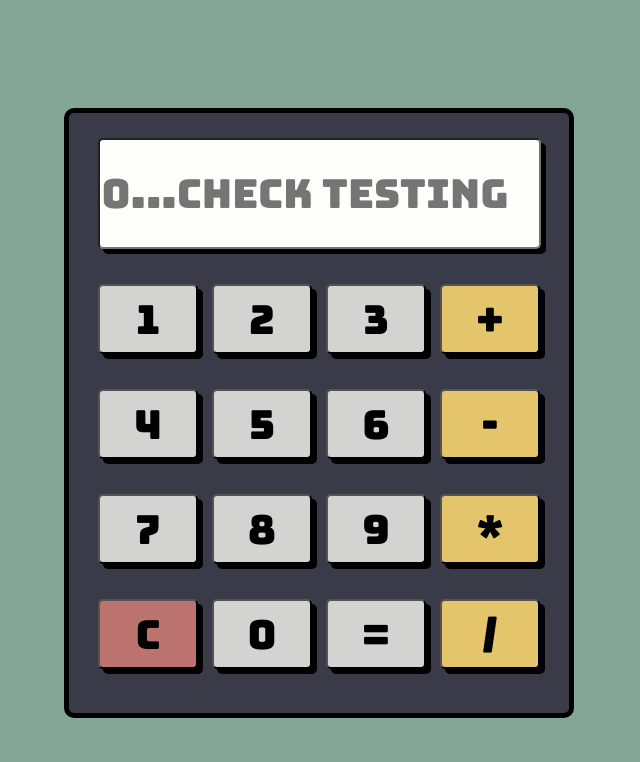
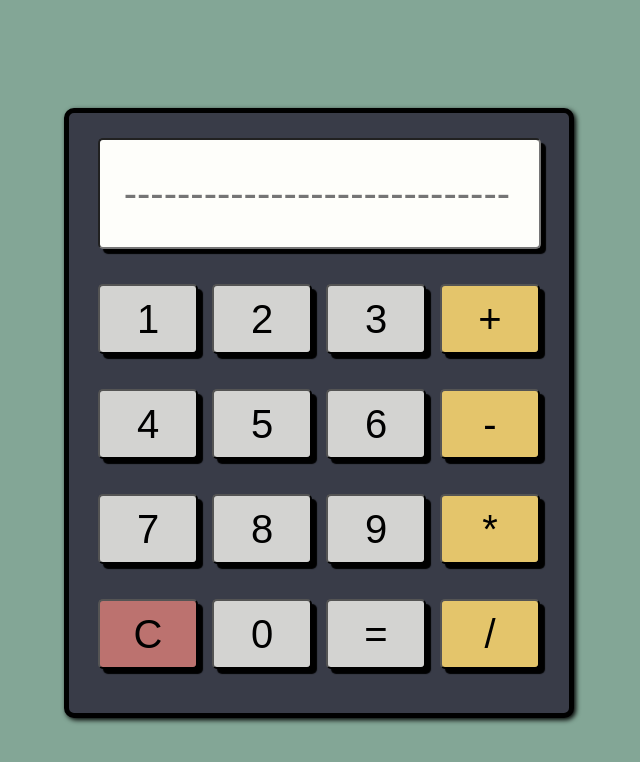
Before and after one commit to Retr0verse/calculator, a plain HTML site: page index.html in a window 1280 px wide. Shown: the whole page, without its empty margins (321-961 px from the left). Drawn offline with Linux system fonts and the light colour scheme.

Commit message:
font change placeholder update

```diff
--- a/index.html
+++ b/index.html
@@ -15,7 +15,7 @@
     <!--Create basic calc layout, 4 operators, all digits, equals key, and clear button -->
     <div class="calcExt">
       <div class="display">
-        <input type="display" placeholder="0...CHECK TESTING" />
+        <input type="display" placeholder="  -----------------------------" />
         <div class="calcInt"></div>
         <button class="number" id="1">1</button>
         <button class="number" id="2">2</button>
@@ -36,5 +36,5 @@
       </div>
     </div>
   </body>
-  <script src="scripts.js"></script>
+  <script src="script.js"></script>
 </html>
--- a/styles.css
+++ b/styles.css
@@ -17,6 +17,7 @@ display: flex;
     height: 600px;
     margin-bottom: 100px;
     border-radius: 10px;
+    box-shadow: black 2px 2px 5px;
 
 }
 .calcInt {
@@ -25,25 +26,25 @@ display: flex;
 }
 input {
     font-size: 40px;
-    font-family:'Bungee', Impact, Haettenschweiler, 'Arial Narrow Bold', sans-serif;
+    font-family: Haettenschweiler, 'Arial Narrow Bold', sans-serif;
     width: 435px;
 margin-top: 25px;
 height: 105px;
 border-radius: 5px;
 background-color: #FEFEFA;
-box-shadow: black 5px 5px;
+box-shadow: black 5px 5px 1px;
 }
 button {
     margin-top: 35px;
     margin-left: 5px;
     margin-right: 5px;
     font-size: 40px;
-    font-family:'Bungee', Impact, Haettenschweiler, 'Arial Narrow Bold', sans-serif;
+    font-family: Haettenschweiler, 'Arial Narrow Bold', sans-serif;
     width: 100px;
     height: 70px;
     border-radius: 5px;
     background-color: #D3D3D1;
-    box-shadow: black 5px 5px;
+    box-shadow: black 5px 5px 1px;
 }
 .operator {
     background-color: #E4C56B;
```
